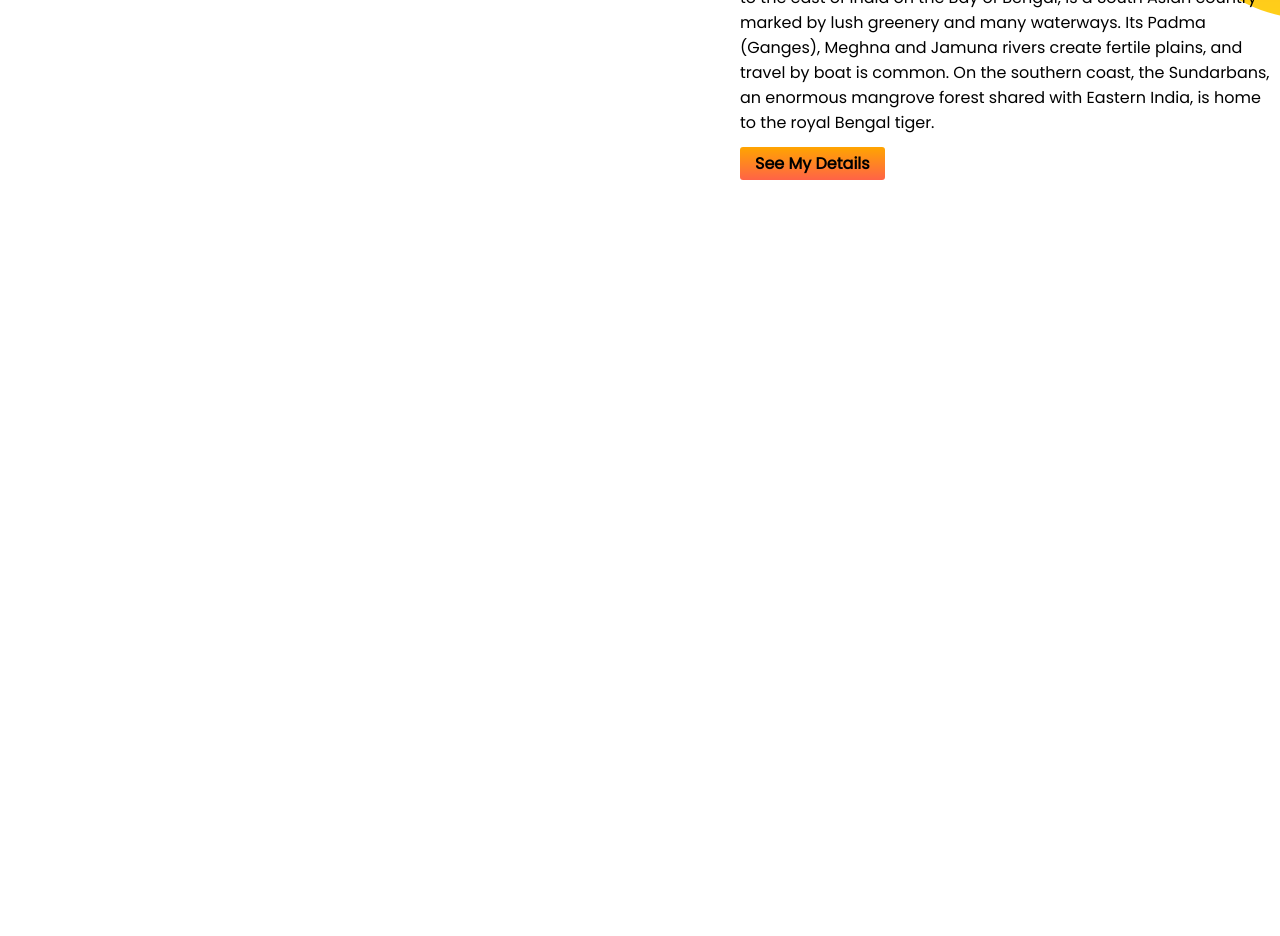
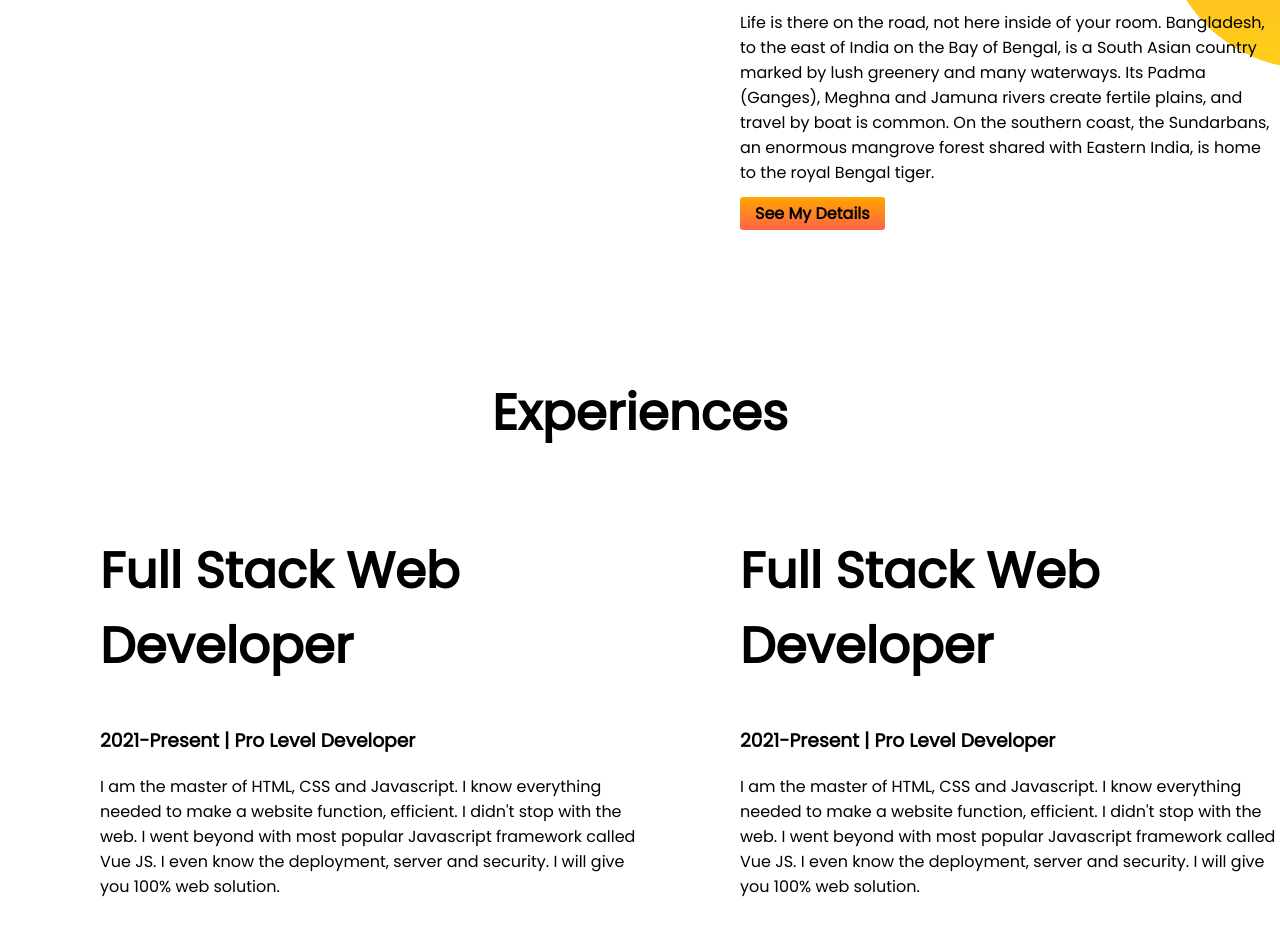
Before and after one commit to Akibul-Hasan/Akib-First-Project, a plain HTML site: page index.html in a window 1280 px wide. Shown: the part 1150-2086 px from the top of the page. Before the commit the page ends 1426 px from the top, so only its background shows below. Drawn offline with Linux system fonts and the light colour scheme.

Commit message:
first commit

```diff
--- a/index.html
+++ b/index.html
@@ -13,7 +13,7 @@
 </head>
 
 <body>
-    <section class="top-banner">
+    <section class="top-banner flexible-part">
         <div class="half-width">
             <h1>Beginning of Life</h1>
             <h1><span class="Color-Name">Akibul Hasan</span> the Dreamer</h1>
@@ -31,7 +31,7 @@
             <img src="images/jhankar.png" alt="">
         </div>
     </section>
-    <section class="next-sec">
+    <section class="next-sec flexible-part">
         <div class="half-width">
             <img src="images/jhankar2.png" alt="">
         </div>
@@ -51,6 +51,27 @@
         </div>
         </div>
     </section>
+    <section class="last-section">
+
+        <h1 class="last-sec-head">Experiences</h1>
+
+        <div class="flexible-part">
+            <div class="half-width">
+                <h1>Full Stack Web Developer</h1>
+                <h3>2021-Present | Pro Level Developer</h3>
+                <p>I am the master of HTML, CSS and Javascript. I know everything needed to make a website function,
+                    efficient. I didn't stop with the web. I went beyond with most popular Javascript framework called
+                    Vue JS. I even know the deployment, server and security. I will give you 100% web solution.</p>
+            </div>
+            <div class="half-width">
+                <h1>Full Stack Web Developer</h1>
+                <h3>2021-Present | Pro Level Developer</h3>
+                <p>I am the master of HTML, CSS and Javascript. I know everything needed to make a website function,
+                    efficient. I didn't stop with the web. I went beyond with most popular Javascript framework called
+                    Vue JS. I even know the deployment, server and security. I will give you 100% web solution.</p>
+            </div>
+        </div>
+    </section>
 
 </body>
 
--- a/style.css
+++ b/style.css
@@ -8,9 +8,9 @@ h1{
 .Color-Name{
     color: orange;
 }
-section{
+.flexible-part{
     display: flex;
-    margin-bottom: 100px;
+    margin-bottom: 150px;
 }
 .half-width{
     width: 50%;
@@ -36,3 +36,5 @@ img{
     background-repeat: no-repeat;
     background-position: right;
 }
+.last-sec-head{text-align: center;
+}
```
Also changed, not shown: images/jhankar.png, images/jhankar2.png.
